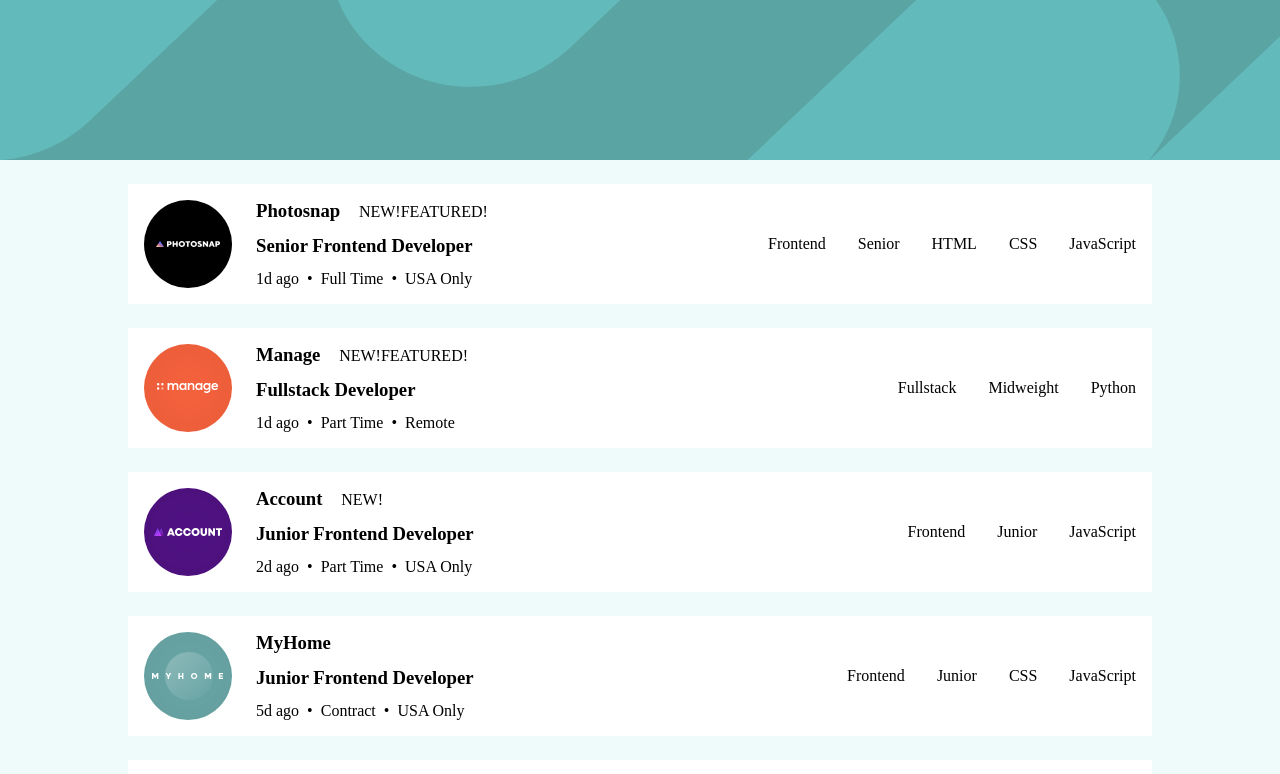
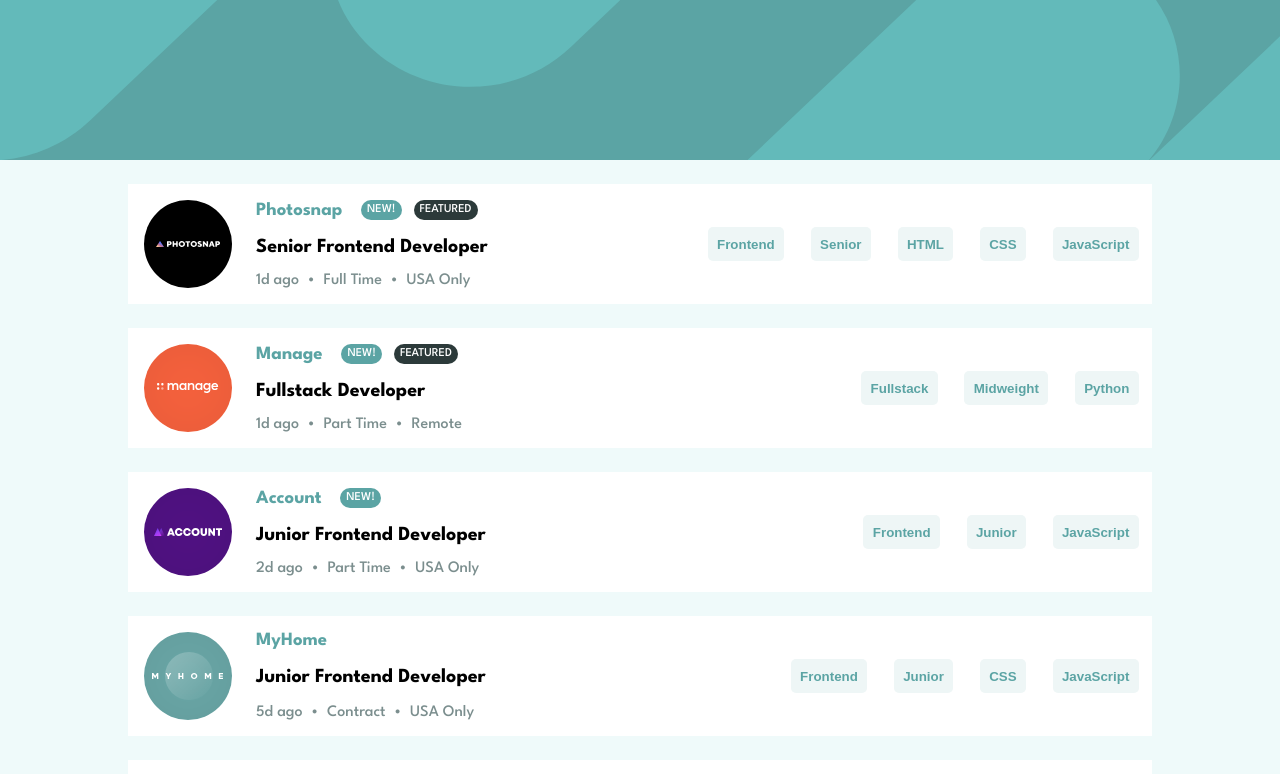
Before and after one commit to Chaffexd/job-list-site, a React (Vite) app: page / in a window 1280 px wide. Shown: the top 774 px of the page. Built offline with nearby package versions, Linux system fonts and the light colour scheme.

Commit message:
added styles, including hovers

```diff
--- a/src/App.css
+++ b/src/App.css
@@ -1,6 +1,8 @@
+@import url('https://fonts.googleapis.com/css2?family=League+Spartan:wght@500;700&display=swap');
 html {
   background-color: hsl(180, 52%, 96%);
   height: auto;
+  font-family: 'League Spartan', sans-serif;
 }
 
 
--- a/src/components/JobList/Jobs.jsx
+++ b/src/components/JobList/Jobs.jsx
@@ -15,23 +15,23 @@
                         </div>
                         <div className={classes.companyInfo}>
                             <div className={classes.newFeatured}>
-                                <h3>{jobItem.company}</h3>
-                                {jobItem.new ?<span>NEW!</span> : null}
-                                {jobItem.featured ?<span>FEATURED!</span> : null}
+                                <h3 className={classes.company}>{jobItem.company}</h3>
+                                {jobItem.new ?<span className={classes.new}>NEW!</span> : null}
+                                {jobItem.featured ?<span className={classes.featured}>FEATURED</span> : null}
                             </div>
-                            <h3>{jobItem.position}</h3>
+                            <a href='/' className={classes.position}>{jobItem.position}</a>
                             <div className={classes.metaData}>
-                                <span>{jobItem.postedAt}</span>
-                                <span>{jobItem.contract}</span>
-                                <span>{jobItem.location}</span>
+                                <span className={classes.metaInfo}>{jobItem.postedAt}</span>
+                                <span className={classes.metaInfo}>{jobItem.contract}</span>
+                                <span className={classes.metaInfo}>{jobItem.location}</span>
                             </div>
                         </div>
                     </div>
                     <div className={classes.jobInfoContainer}>
-                        <span className={classes.jobInfo}>{jobItem.role}</span>
-                        <span className={classes.jobInfo}>{jobItem.level}</span>
+                        <button className={classes.jobInfo}>{jobItem.role}</button>
+                        <button className={classes.jobInfo}>{jobItem.level}</button>
                         {jobItem.languages.map((language, index) => (
-                            <span key={index} className={classes.jobInfo}>{language}</span>
+                            <button key={index} className={classes.jobInfo}>{language}</button>
                         ))}
                     </div>
                 </div>
--- a/src/components/JobList/Jobs.module.css
+++ b/src/components/JobList/Jobs.module.css
@@ -24,6 +24,19 @@
 
 .jobInfo {
     margin: 0 1em 0 1em;
+    background-color: rgb(238,246,246);
+    border: none;
+    cursor: pointer;
+    padding: .7em;
+    border-radius: 5px;
+    color: hsl(180, 29%, 50%);
+    font-weight: 700;
+}
+
+.jobInfo:hover {
+    background-color: hsl(180, 29%, 50%);
+    color: rgb(238,246,246);
+    transition: ease-in .2s;
 }
 
 .metaData span:not(:last-child)::after {
@@ -37,7 +50,9 @@
 }
 
 .newFeatured {
-    display: inline;
+    display: inline-flex;
+    align-items: center;
+    height: auto;
 }
 
 .companyInfo {
@@ -45,3 +60,42 @@
     flex-direction: column;
     justify-content: space-between;
 }
+
+.position {
+    text-decoration: none;
+    font-weight: 700;
+    color: black;
+    font-size: 20px;
+}
+
+.position:hover {
+    color: rgb(91,164,164);
+    transition: ease-in .1s;
+}
+
+.company {
+    color: rgb(91,164,164);
+}
+
+.new, .featured {
+    font-size: 12px;
+    background-color: hsl(180, 29%, 50%);
+    border-radius: 15px;
+    padding: 5px 6px;
+    text-align: center;
+    display: inline-flex;
+    align-items: center;
+    color: white;
+    height: 10px;
+    line-height: 10px;
+    margin-right: 1em;
+}
+
+.featured {
+    background-color: hsl(180, 14%, 20%);
+}
+
+.metaInfo {
+    color: hsl(180, 8%, 52%);
+    font-weight: 500;
+}
```
